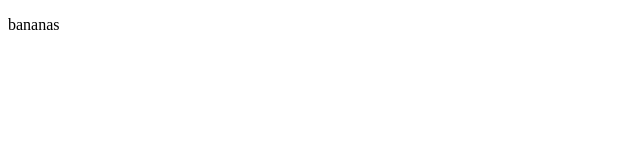
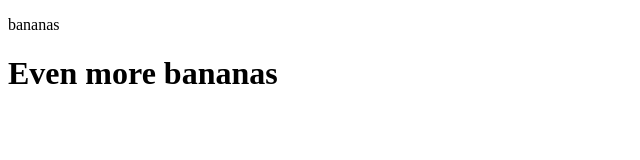
Before and after one commit to davidjmclean/davidjmclean.github.io, a plain HTML site: page test.html in a window 1280 px wide. Shown: the whole page, without its empty margins (0-640 px from the left). Drawn offline with Linux system fonts and the light colour scheme.

Commit message:
Update test.html

```diff
--- a/test.html
+++ b/test.html
@@ -2,5 +2,6 @@
 <html>
 <body>
 <p>bananas</p>
+  <h1>Even more bananas</h1>
 </body>
 </html>
```
